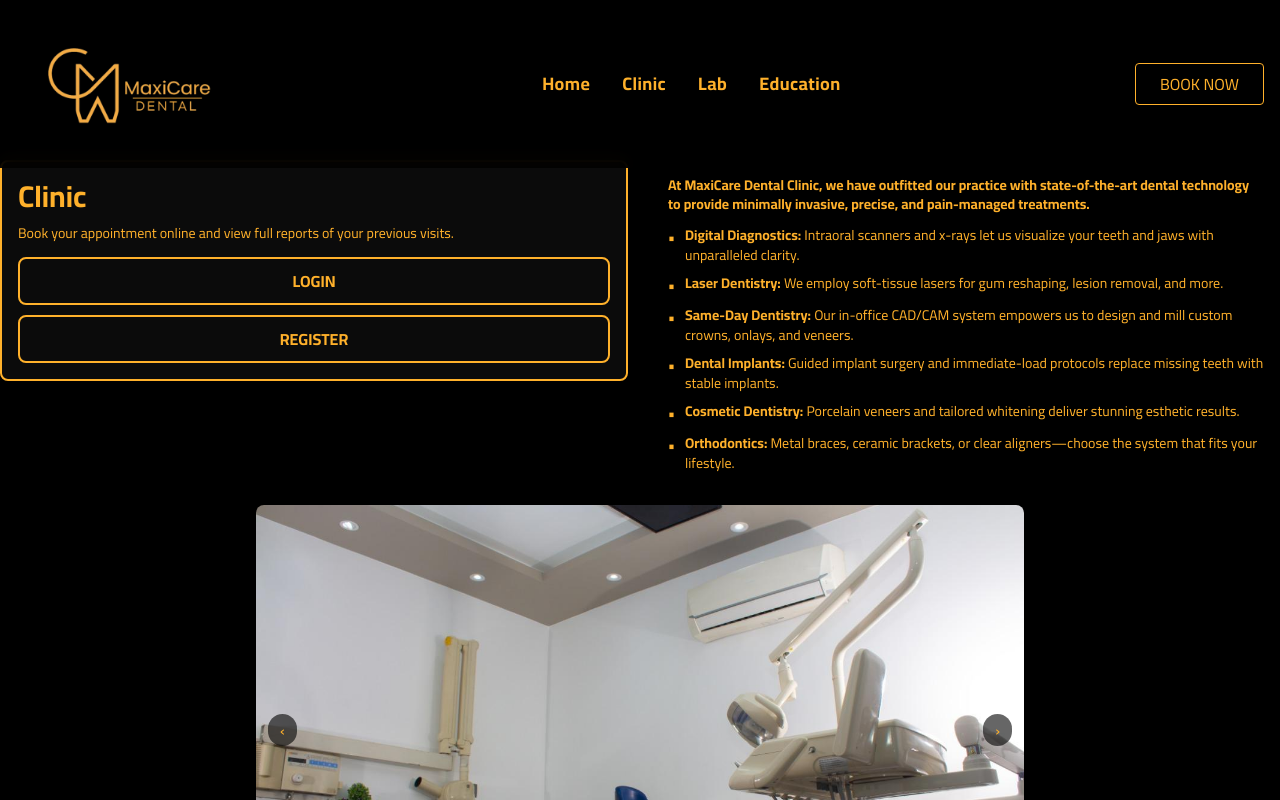
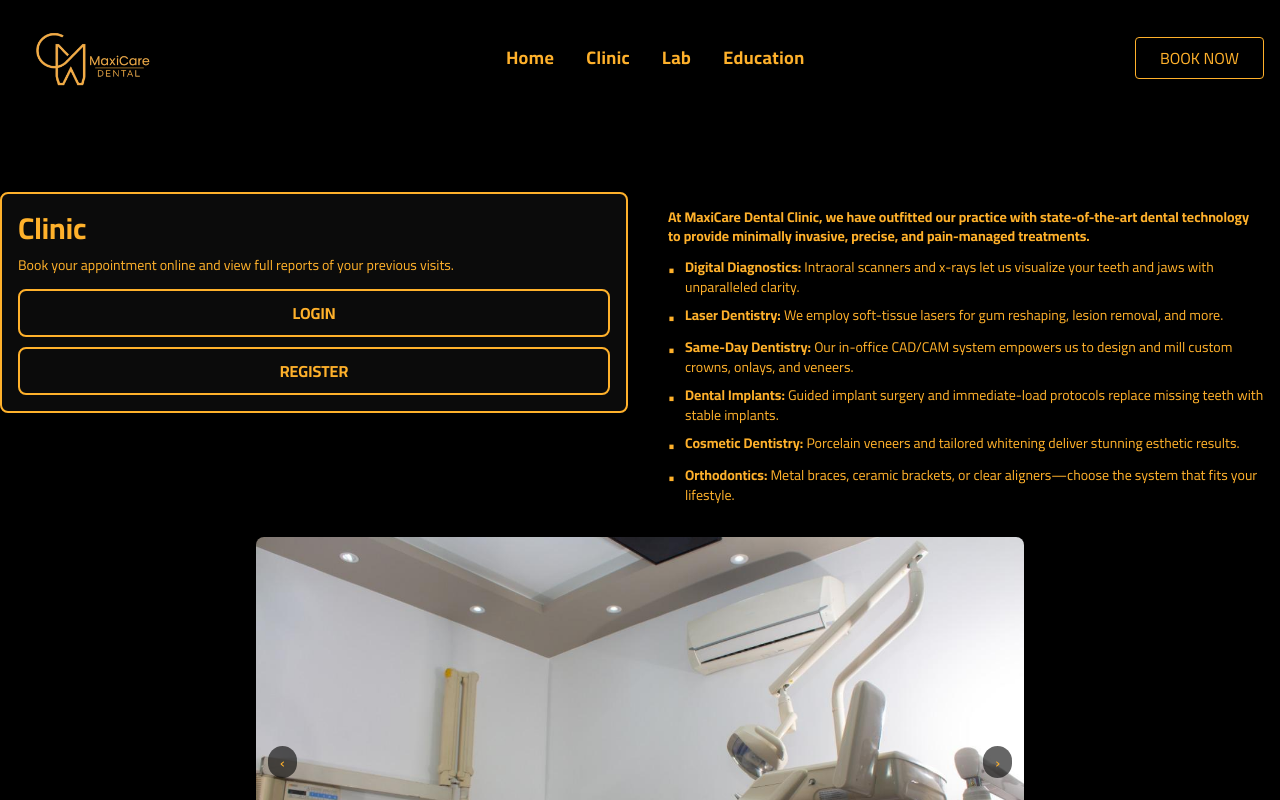
Before and after one commit to maxicre2026-ux/maxicare-nextjs, a Next.js app: page /clinic in a window 1280 px wide. Shown: the top 800 px of the page. Built offline with nearby package versions, Linux system fonts and the light colour scheme; no server answers.

Commit message:
feat: reduce navbar height and increase clinic content padding

```diff
--- a/src/app/clinic/page.tsx
+++ b/src/app/clinic/page.tsx
@@ -21,7 +21,7 @@ export default function ClinicPage() {
   }
 
   return (
-    <section className="flex flex-col gap-8 pt-40">
+    <section className="flex flex-col gap-8 pt-48">
       {/* Layout: Login شمال، النص يمين، Slider تحت */}
       {status === "unauthenticated" && (
         <div className="space-y-4">
--- a/src/components/Navbar.tsx
+++ b/src/components/Navbar.tsx
@@ -12,7 +12,7 @@ const navItems = [
 export default function Navbar() {
   return (
     <header className="fixed top-0 w-full bg-black/90 backdrop-blur z-50">
-      <nav className="max-w-7xl mx-auto flex items-center justify-between px-4 py-1">
+      <nav className="max-w-7xl mx-auto flex items-center justify-between px-4 py-0.5">
         {/* Logo / Brand */}
         <Link href="/" className="flex items-center -ml-2">
           <Image
@@ -21,7 +21,7 @@ export default function Navbar() {
             width={540}
             height={270}
             priority
-            className="h-40 w-auto object-contain"
+            className="h-28 w-auto object-contain"
           />
         </Link>
         {/* Links */}
```
